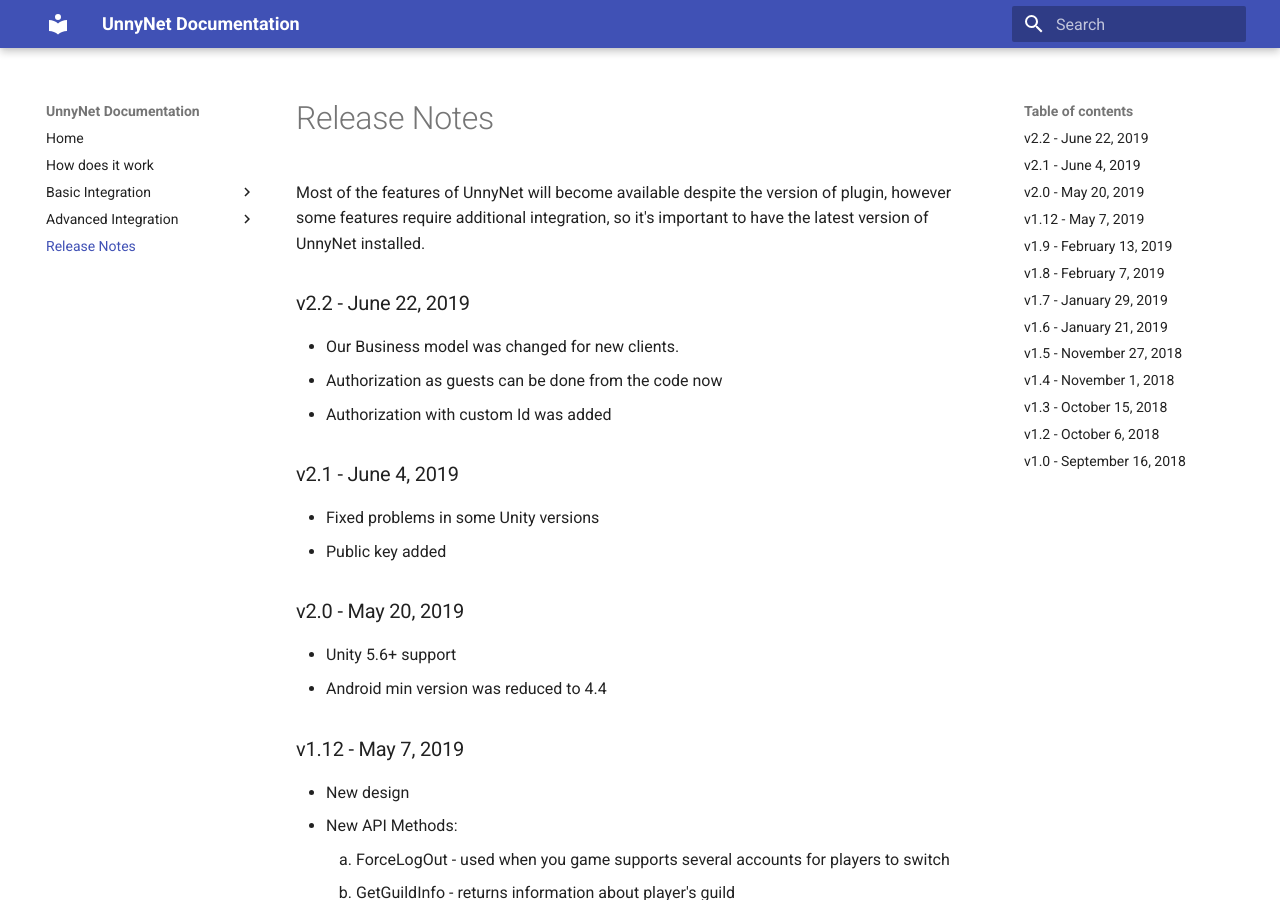
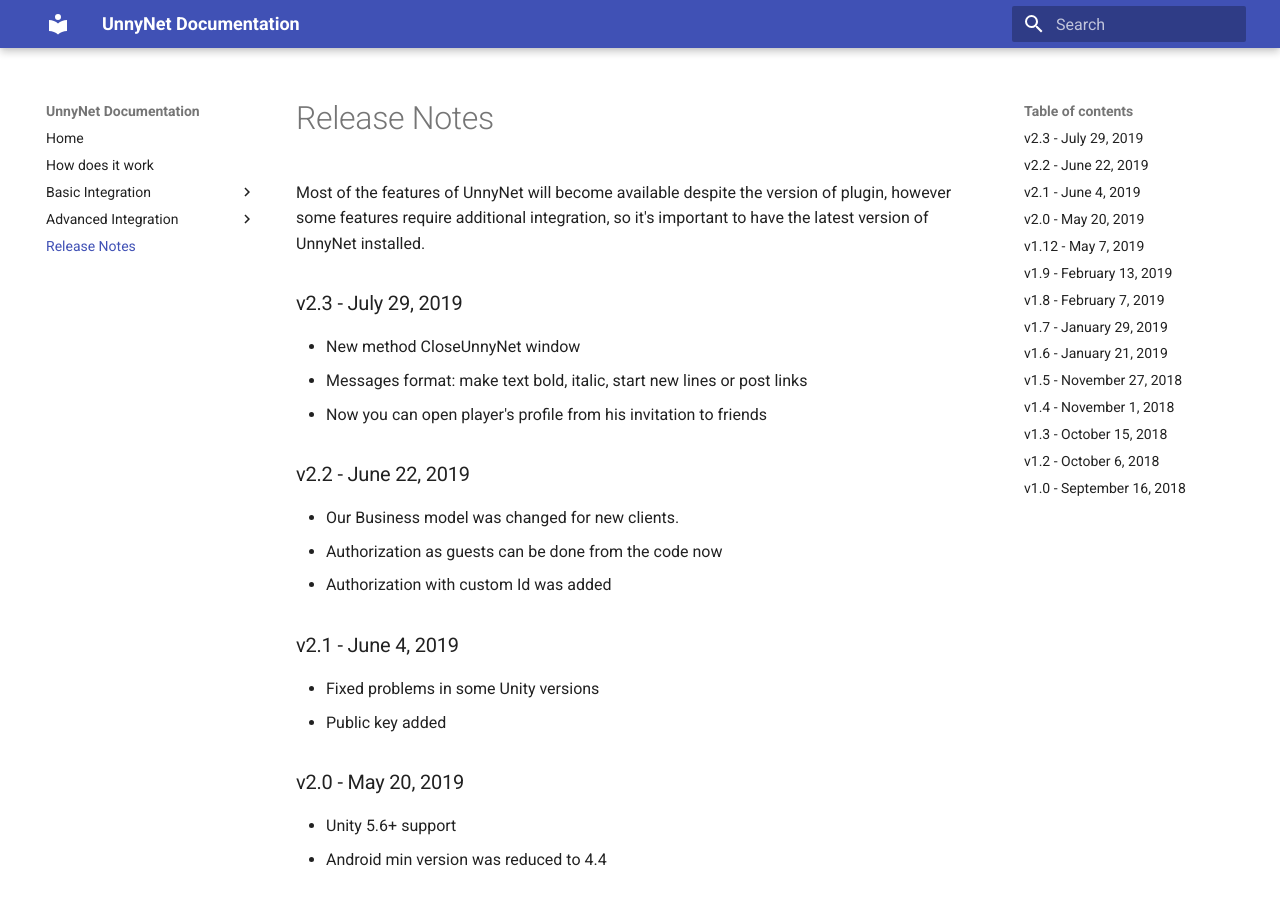
Before and after one commit to unnynet/unnynet-docs, an MkDocs documentation site: the page built from docs/release_notes.md, in a window 1280 px wide and 900 px high. Built offline with MkDocs 1.6.1 and Material for MkDocs 9.7.7, drawn with Linux system fonts in a browser that asks for light colours.

Commit message:
v2.3 close method

```diff
--- a/docs/release_notes.md
+++ b/docs/release_notes.md
@@ -1,6 +1,12 @@
 # Release Notes
 
 Most of the features of UnnyNet will become available despite the version of plugin, however some features require additional integration, so it's important to have the latest version of UnnyNet installed.
+
+### v2.3 - July 29, 2019
+* New method CloseUnnyNet window
+* Messages format: make text bold, italic, start new lines or post links
+* Now you can open player's profile from his invitation to friends
+
 
 ### v2.2 - June 22, 2019
 * Our Business model was changed for new clients.
--- a/mkdocs.yml
+++ b/mkdocs.yml
@@ -33,6 +33,7 @@
         - Tests: advanced/guilds/guilds_test.md
         - API: advanced/guilds/guilds_api.md
       - Open UnnyNet: advanced/open.md
+      - Close UnnyNet: advanced/close.md
     - Release Notes: release_notes.md
 
 extra_css:
```
Also changed, not shown: docs/advanced/close.md (added, +11 -0 lines).
